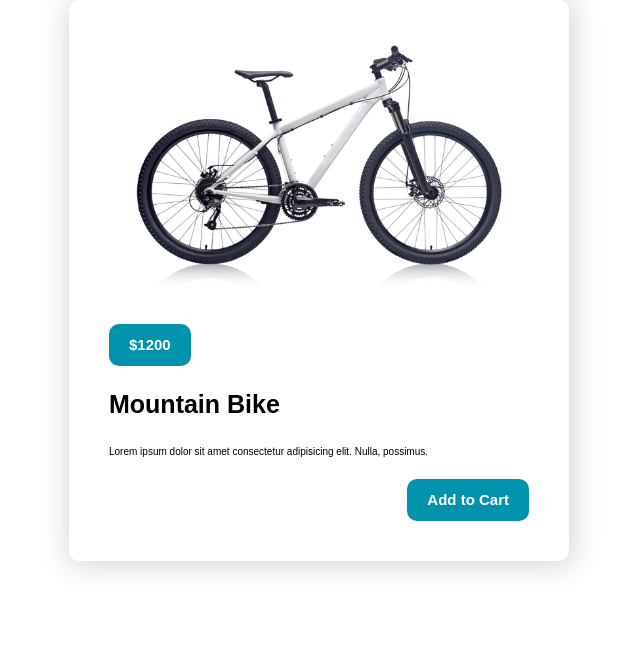
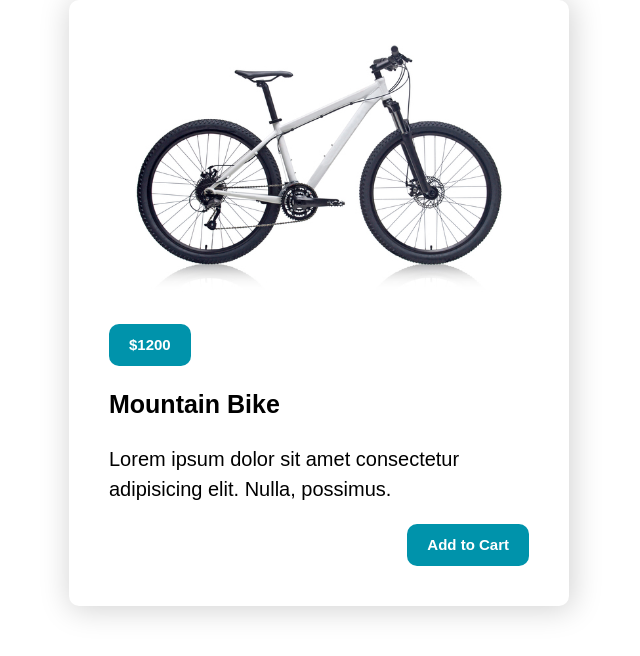
Before and after one commit to josephlino006-jpg/bicycle-model-2, a plain HTML site: page index.html in a window 1280 px wide. Shown: the whole page, without its empty margins (321-961 px from the left). Drawn offline with Linux system fonts and the light colour scheme.

Commit message:
description

```diff
--- a/product card.css
+++ b/product card.css
@@ -45,3 +45,6 @@ img{
   font-weight: 900;
   font-size: 2.5rem;
 }
+.description{
+  font-size: 2rem;
+}
```
